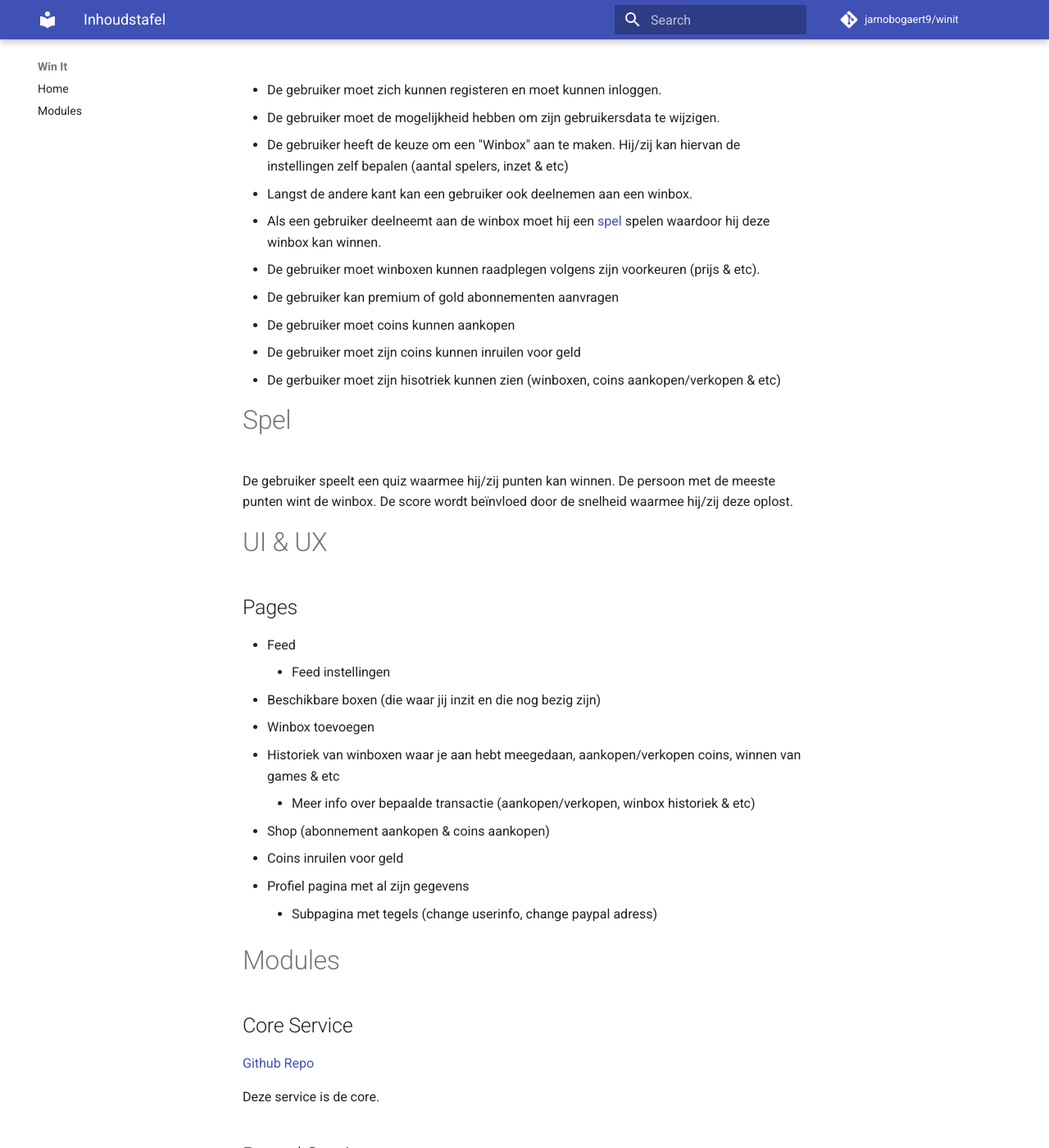
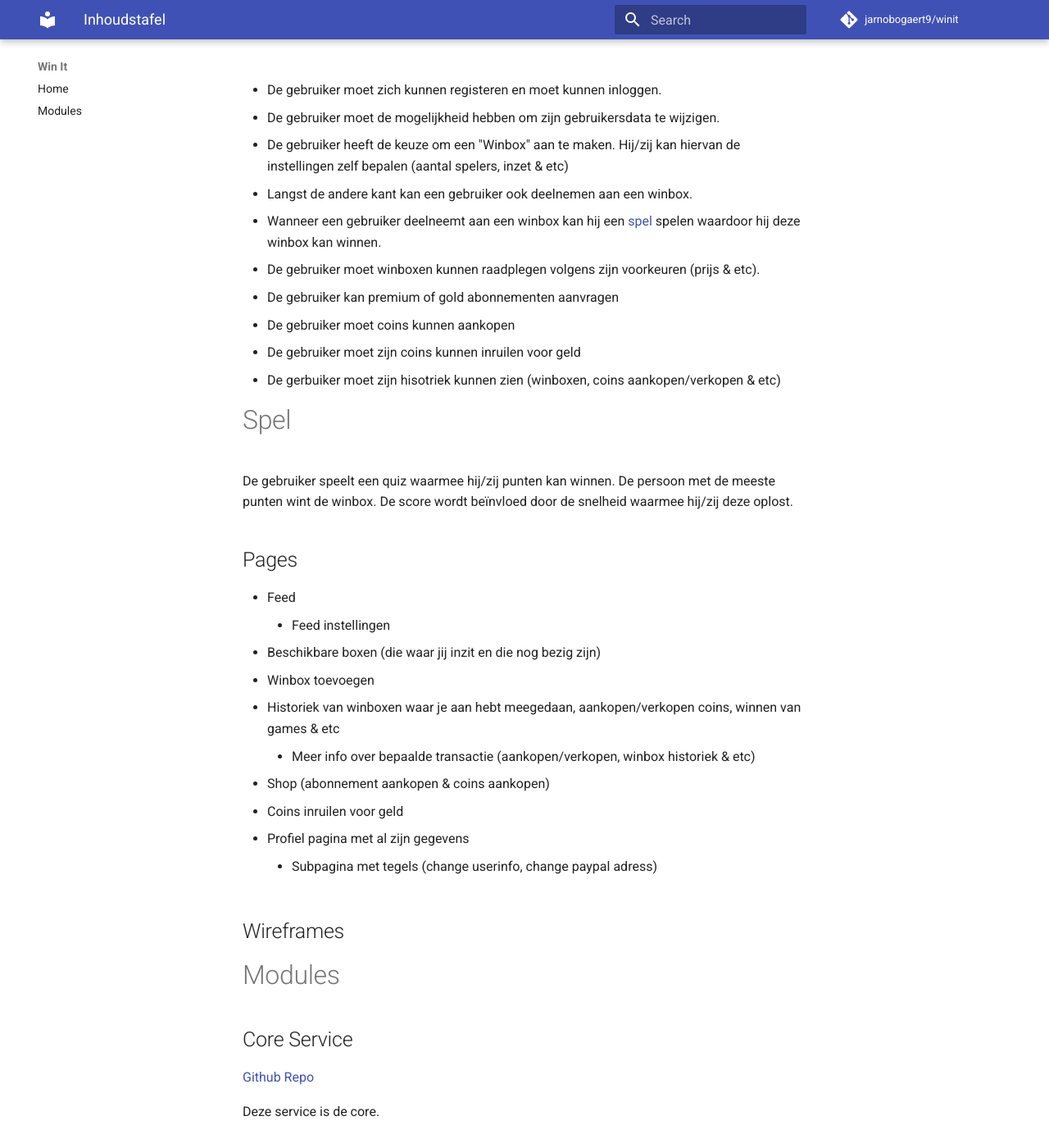
Before and after one commit to jarnobogaert9/winit, an MkDocs documentation site: the page built from docs/index.md, in a window 1280 px wide and 1400 px high, scrolled down 463 px. Shown: the whole window at 82% size. Built offline with MkDocs 1.6.1 and Material for MkDocs 9.7.7, drawn with Linux system fonts in a browser that asks for light colours; comment, search, counter and statistics services are not loaded.

Commit message:
Feat: fix text

```diff
--- a/docs/index.md
+++ b/docs/index.md
@@ -16,7 +16,7 @@ Deze pagina bevat alle documentatie over het project 'Win It'.
 - De gebruiker moet de mogelijkheid hebben om zijn gebruikersdata te wijzigen.
 - De gebruiker heeft de keuze om een "Winbox" aan te maken. Hij/zij kan hiervan de instellingen zelf bepalen (aantal spelers, inzet & etc)
 - Langst de andere kant kan een gebruiker ook deelnemen aan een winbox.
-- Als een gebruiker deelneemt aan de winbox moet hij een [spel](#spel) spelen waardoor hij deze winbox kan winnen.
+- Wanneer een gebruiker deelneemt aan een winbox kan hij een [spel](#spel) spelen waardoor hij deze winbox kan winnen.
 - De gebruiker moet winboxen kunnen raadplegen volgens zijn voorkeuren (prijs & etc).
 - De gebruiker kan premium of gold abonnementen aanvragen
 - De gebruiker moet coins kunnen aankopen
@@ -29,8 +29,6 @@ De gebruiker speelt een quiz waarmee hij/zij punten kan winnen.
 De persoon met de meeste punten wint de winbox.
 De score wordt beïnvloed door de snelheid waarmee hij/zij deze oplost.
 
-# UI & UX
-
 ## Pages
 - Feed
     - Feed instellingen
@@ -42,6 +40,8 @@ De score wordt beïnvloed door de snelheid waarmee hij/zij deze oplost.
 - Coins inruilen voor geld
 - Profiel pagina met al zijn gegevens
     - Subpagina met tegels (change userinfo, change paypal adress)
+
+## Wireframes
 
 # Modules
 ## Core Service
```
